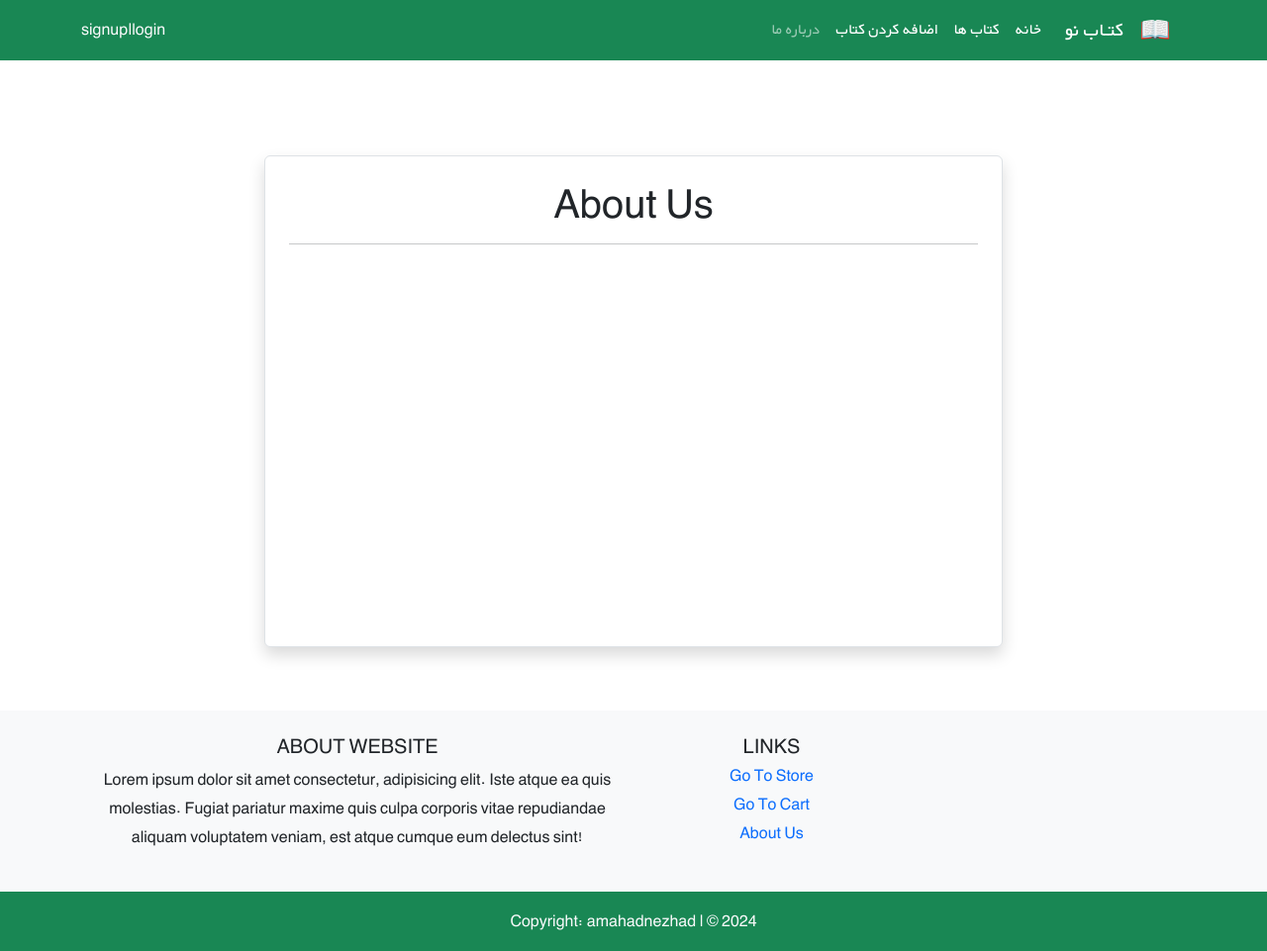
After one commit to amahadnejad/BookStore, a Django app: template pages/templates/pages/about_us.html in a window 1280 px wide. The commit adds this page. Shown: the whole page at 99% size. Run offline with Django 4.2, Linux system fonts and the light colour scheme; the template is opened without the code that fills it, so the values that code supplies are empty; some libraries are stand-ins or nearby versions.

Commit message:
Add AboutUsView

```diff
--- a/config/urls.py
+++ b/config/urls.py
@@ -21,5 +21,6 @@ from django.conf import settings
 urlpatterns = [
     path('admin/', admin.site.urls),
     path('', include('books.urls')),
+    path('', include('pages.urls')),
     path('accounts/', include("allauth.urls")),
 ] + static(settings.MEDIA_URL, document_root=settings.MEDIA_ROOT)
--- /dev/null
+++ b/pages/templates/pages/about_us.html
@@ -0,0 +1,24 @@
+{% extends "_base.html" %}
+{% load static %}
+{% load crispy_forms_tags %}
+
+{% block page_title %}Login{% endblock page_title %}
+{% block styles %}
+    <link rel="stylesheet" href="{% static 'css/login.css' %}">
+{% endblock styles %}
+
+{% block content %}
+    <div class="d-flex justify-content-center mt-5" dir="rtl">
+        <div class="col-xl-7 col-lg-4 col-md-5 col-sm-5 col-xs-6 bg-white m-3 m-sm-5 border rounded px-4 pt-4 pb-3 shadow">
+            <h1 class="text-center">About Us</h1>
+            <hr>
+            <br> <br><br><br><br><br><br><br><br><br><br><br><br>
+        </div>
+
+    </div>
+
+    <!-- jQuery first, then Bootstrap JS. -->
+    <script src="./js/jquery.min.js"></script>
+    <script src="./js/bootstrap.min.js" crossorigin="anonymous"></script>
+
+{% endblock content %}
--- a/pages/urls.py
+++ b/pages/urls.py
@@ -1,7 +1,7 @@
 from django.urls import path
 
-from .views import HomePageView
+from .views import AboutUsView
 
 urlpatterns = [
-
+    path('aboutus/', AboutUsView.as_view(), name='aboutus'),
 ]
--- a/pages/views.py
+++ b/pages/views.py
@@ -1,2 +1,6 @@
 from django.shortcuts import render
 from django.views.generic.base import TemplateView
+
+
+class AboutUsView(TemplateView):
+    template_name = 'pages/about_us.html'
--- a/templates/_base.html
+++ b/templates/_base.html
@@ -37,6 +37,7 @@
                 <a class="nav-link active" aria-current="page" href="{% url 'book_list' %}">خانه</a>
                 <a class="nav-link active" aria-current="page" href="{% url 'book_list' %}">کتاب ها</a>
                 <a class="nav-link active" href="{% url 'book_create' %}">اضافه کردن کتاب</a>
+                <a class="nav-link " href="{% url 'aboutus' %}">درباره ما</a>
             </div>
         </div>
         {% if user.is_authenticated %}
@@ -97,7 +98,7 @@
                             <a href="#!" class="text-decoration-none">Go To Cart</a>
                         </li>
                         <li>
-                            <a href="#!" class="text-decoration-none">About Us</a>
+                            <a href="{% url 'aboutus' %}" class="text-decoration-none">About Us</a>
                         </li>
                     </ul>
                 </div>
```
